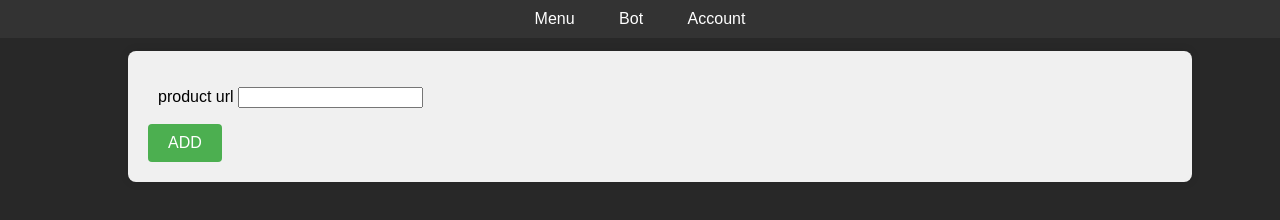
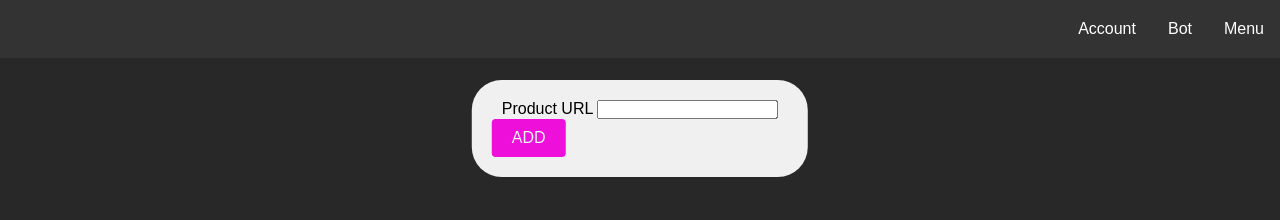
Before and after one commit to ThiagoHG1/bot_telegram_ml, a plain HTML site: page src/webpage/index.html in a window 1280 px wide. Drawn offline with Linux system fonts and the light colour scheme.

Commit message:
Adicionado a biblioteca flask; adicionado o banco de dados sqlite3; troca de section para nav na menu bar; adicionado efeito de hover nos links do menu.

```diff
--- a/src/webpage/index.html
+++ b/src/webpage/index.html
@@ -7,22 +7,21 @@
     <link href="styles.css" rel="stylesheet" type="text/css"/>
 </head>
 <body>
-    <!-- Seção contendo barra de menu -->
-    <section class="menu-bar">
-        <div class="bar-options-row">
-            <a href="#" id="Menu-link" title="Menu">Menu</a>
-            <a href="#" id="bot-link" title="bot link">Bot</a>
-            <a href="#" id="Account-link" title="Account">Account</a>
-        </div>
-    </section>
+    <!-- Barra de Menu -->
+    <nav class="menu-bar">
+        <a href="#" id="Menu-link">Menu</a>
+        <a href="#" id="bot-link">Bot</a>
+        <a href="#" id="Account-link">Account</a>
+    </nav>
 
+    <!-- Seção para adicionar produto -->
     <section class="add-product">
         <div class="add-product-row">
             <div id="product-url-input">
-                <p>product url <input type="text"></p>
+                <p>Product URL <input type="text" id="url-input" ></p>
             </div>
             <div>
-                <button id="add-product-button" onclick="addproduct()">ADD</button>
+                <button id="add-product-button" onclick="addProduct()">ADD</button>
             </div>
         </div>
     </section>
--- a/src/webpage/scripts.js
+++ b/src/webpage/scripts.js
@@ -1,6 +1,12 @@
 let producturl;
 
 // recupera valores inputs
-function addproduct() {
-    producturl = document.getElementById('product-url-input').querySelector('input').value;
+function addProduct() {
+    const productUrl = document.getElementById('product-url-input').querySelector('input').value;
+    if (productUrl.startsWith("https://www.mercadolivre.com.br")) {
+        alert("Produto Adicionado!");
+        // Aqui você pode fazer a requisição POST para adicionar o produto
+    } else {
+        alert("URL inválida");
+    }
 }
--- a/src/webpage/styles.css
+++ b/src/webpage/styles.css
@@ -1,43 +1,56 @@
 html, body {
-    width: 100%;
+    box-sizing: border-box;
     height: 100%;
-    margin: 0;
+}
+
+*,
+*::before,
+*::after {
+    margin: 0 auto;
     padding: 0;
+}
+
+body {
+    align-items: center;
     background-color: rgb(40, 40, 40);
-    color: #fff;
     font-family: Arial, sans-serif;
+    font-display: swap;
+    height: inherit;
+    justify-content: center;
 }
 
 .menu-bar {
+    display: block;
     background-color: #333;
-    padding: 10px 0;
-    text-align: center;
+    overflow: hidden;
+    position: fixed;
+    width: 100%;
 }
 
-.bar-options-row {
-    max-width: 1200px;
-    margin: 0 auto;
+.menu-bar a {
+    color: #fff;
+    float: right;
+    text-decoration: none;
+    display: inherit;
+    padding: 20px 16px;
 }
 
-.bar-options-row a {
-    color: #fff;
-    text-decoration: none;
-    margin: 0 20px;
-    font-size: 16px;
-}
-
-.bar-options-row a:hover {
-    text-decoration: underline;
+.menu-bar a:hover {
+    transition: 0.5s;
+    color: black;
 }
 
 .add-product {
-    margin-top: 1%;
-    margin-left: 10%;
-    width: 80%;
+    display: flex;
+    align-content: center;
+    width: 0 auto;
     background-color: #f0f0f0;
     padding: 20px;
-    border-radius: 8px;
-    box-shadow: 0 0 10px rgba(0, 0, 0, 0.1);
+    border-radius: 30px;
+    position: absolute;
+    top: 80px;
+    left: 50%;
+    transform: translateX(-50%);
 }
 
 .add-product-row {
@@ -46,14 +59,14 @@ html, body {
     align-items: center;
 }
 
-#product-name-input, #product-url-input {
+#product-url-input {
     flex: 1;
     padding: 0 10px;
 }
 
 #add-product-button {
-    background-color: #4CAF50;
-    color: white;
+    background-color: #ee0fdb;
+    color: rgb(248, 248, 248);
     border: none;
     padding: 10px 20px;
     text-align: center;
@@ -65,5 +78,6 @@ html, body {
 }
 
 #add-product-button:hover {
-    background-color: #45a049;
+    transition: 0.5s;
+    background-color: #7e2176;
 }
```
Also changed, not shown: 2 other files.
